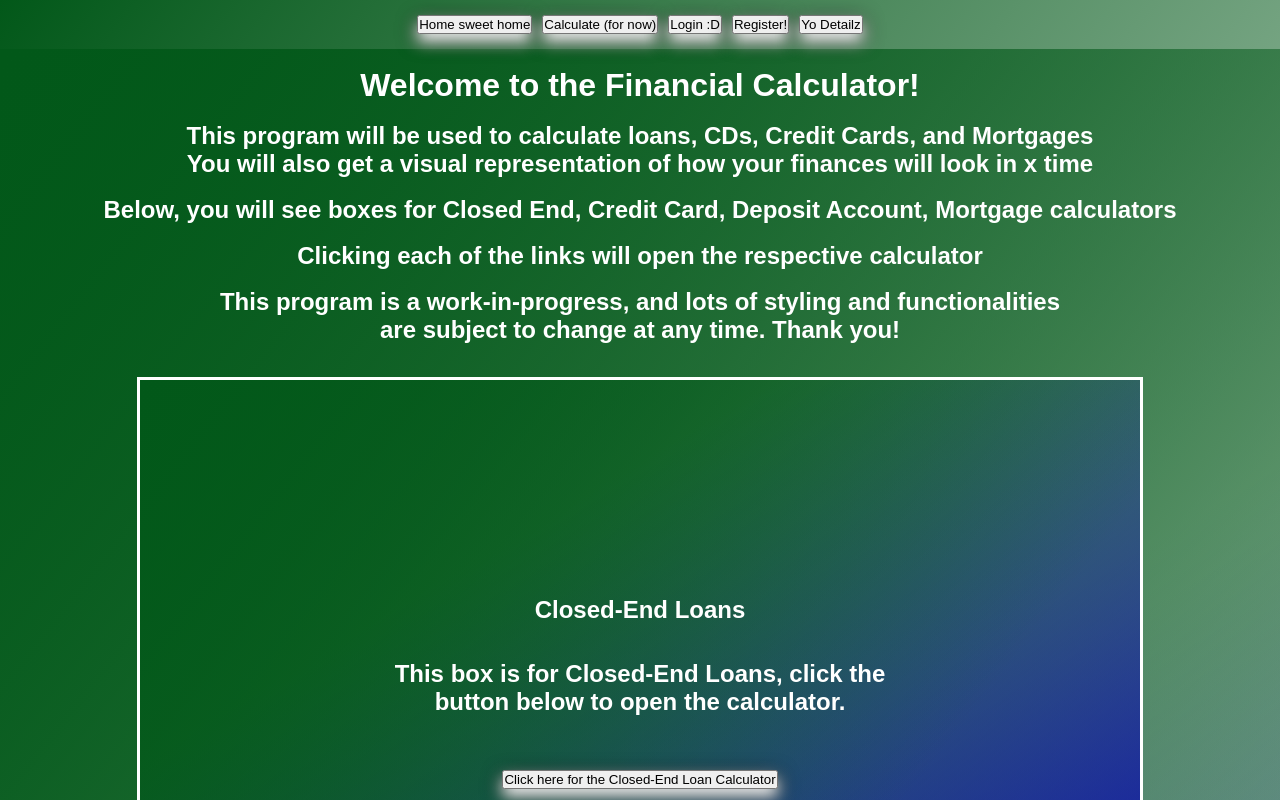
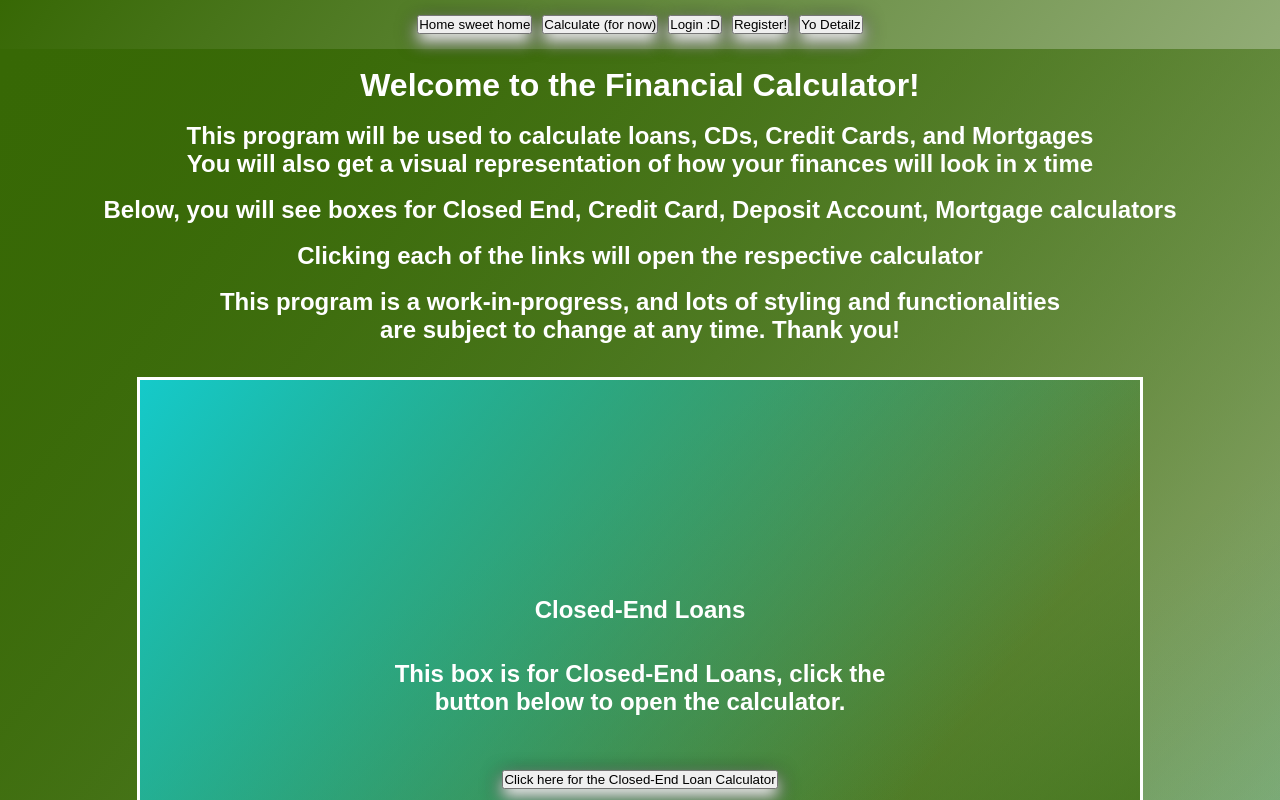
Before and after one commit to zlahan/Financial-Calculator, a React (Create React App) app: page /Home in a window 1280 px wide. Shown: the top 800 px of the page. Built offline with nearby package versions, Linux system fonts and the light colour scheme.

Commit message:
fc 2.21 4.05p

```diff
--- a/src/Components/Closedend.js
+++ b/src/Components/Closedend.js
@@ -48,7 +48,7 @@ export default class Closedend extends Component {
                         <input type="text" id="bcost" name="cbcost" placeholder="Enter (optional) Backend Cost"
                         onChange={(e) => this.setState({ cbcost: e.target.value })}/><br />
                         <br />
-                        <button type="submit">
+                        <button type="submit" class = "button">
                             Submit
                           </button>
                         <br />
--- a/src/Components/Creditcard.js
+++ b/src/Components/Creditcard.js
@@ -51,7 +51,7 @@ export default class Closedend extends Component {
                         <input type="text" id="apr" name="ccapr" placeholder="Enter APR"
                         onChange={(e) => this.setState({ ccapr: e.target.value })}/><br />
                         <br /><br />
-                        <button type="submit">
+                        <button type="submit" class = "button">
                             Submit
                           </button>
                         <br />
--- a/src/Components/Depositaccount.js
+++ b/src/Components/Depositaccount.js
@@ -65,7 +65,7 @@ export default class Closedend extends Component {
                         <input type="text" id="term" name="dterm" placeholder="Enter (optional) Term (months)"
                         onChange={(e) => this.setState({ dterm: e.target.value })}/><br />
                         <br />
-                        <button type="submit">
+                        <button type="submit" class = "button">
                             Submit
                           </button>
                           <br />
--- a/src/Components/Home.css
+++ b/src/Components/Home.css
@@ -9,8 +9,8 @@
     font-weight: 300;
     font-family: "Fira Sans", sans-serif;
     background-repeat: no-repeat;
-    background: linear-gradient(128deg, rgb(2, 88, 25), rgba(0, 0, 0, 0) 70.71%),
-                linear-gradient(329deg, rgb(3, 3, 173), rgba(0, 0, 0, 0) 70.71%)
+    background: linear-gradient(128deg, #376805, rgba(0, 0, 0, 0) 70.71%),
+                linear-gradient(329deg, #15caca, rgba(0, 0, 0, 0) 70.71%)
                 !important;
   }
 
@@ -30,10 +30,20 @@
     display: inline-block;
     width: 1000px;
     height: 700px;
-    background: linear-gradient(128deg, rgb(2, 88, 25), rgba(0, 0, 0, 0) 70.71%),
-                linear-gradient(329deg, rgb(3, 3, 173), rgba(0, 0, 0, 0) 70.71%)
+    background: linear-gradient(128deg, #15caca, rgba(0, 0, 0, 0) 70.71%),
+                linear-gradient(329deg, #376805, rgba(0, 0, 0, 0) 70.71%)
                 !important;
     border-style: solid;
     border-color: rgb(255, 255, 255);
     margin: 15px;
   }
+
+  .button{
+    margin-right: 5px;
+    margin-left: 5px;
+    box-shadow: 0 8px 16px 0 rgb(255, 255, 255), 0 6px 20px 0 rgb(0, 0, 0);
+  }
+
+  .button:hover {
+    box-shadow: 0 12px 16px 0 #15caca, 0 17px 50px 0 rgb(255, 255, 255);
+  }
--- a/src/Components/Mortgage.js
+++ b/src/Components/Mortgage.js
@@ -78,7 +78,7 @@ export default class Closedend extends Component {
                       <input type="text" id="bcost" name="mbcost" placeholder="Enter Backend Cost"
                       onChange={(e) => this.setState({ mbcost: e.target.value })}/><br />
                       <br />
-                      <button type="submit">
+                      <button type="submit" class = "button">
                         Submit
                       </button>
                       </form>
--- a/src/Components/NavBar.css
+++ b/src/Components/NavBar.css
@@ -5,5 +5,5 @@
   }
 
   .button:hover {
-    box-shadow: 0 12px 16px 0 rgb(0, 0, 255), 0 17px 50px 0 rgb(255, 255, 255);
+    box-shadow: 0 12px 16px 0 #15caca, 0 17px 50px 0 rgb(255, 255, 255);
   }
```
